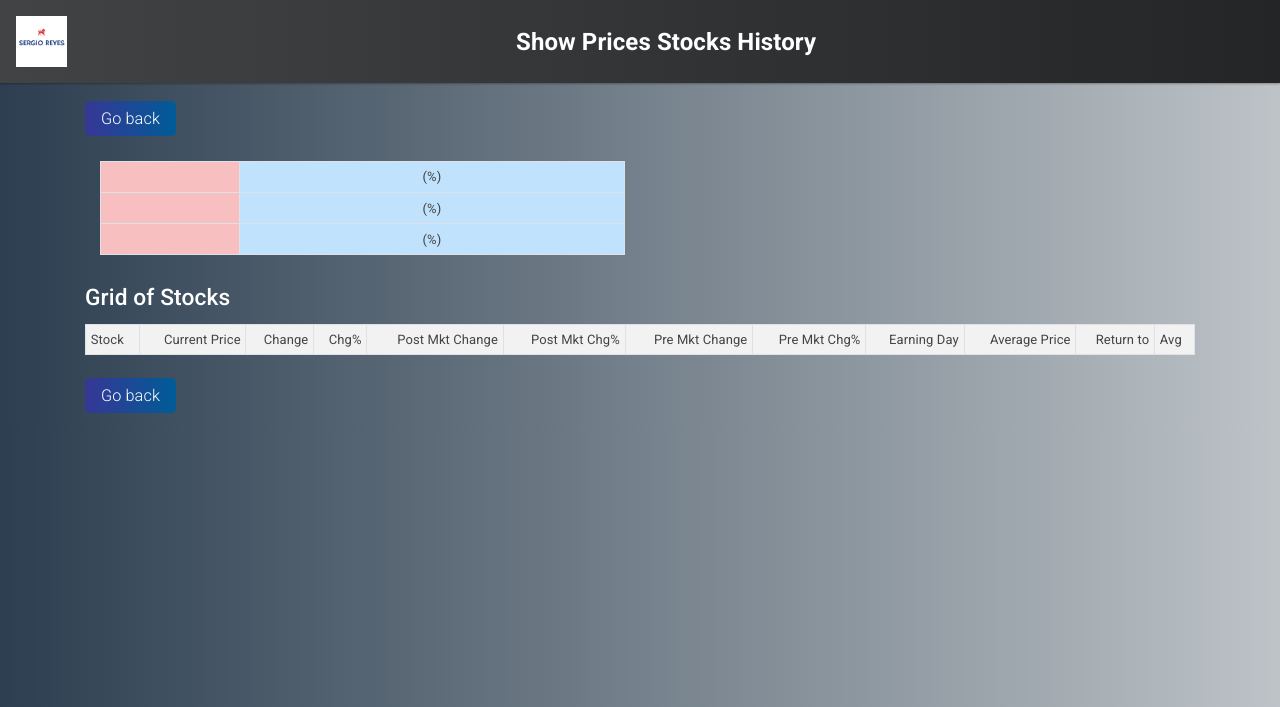
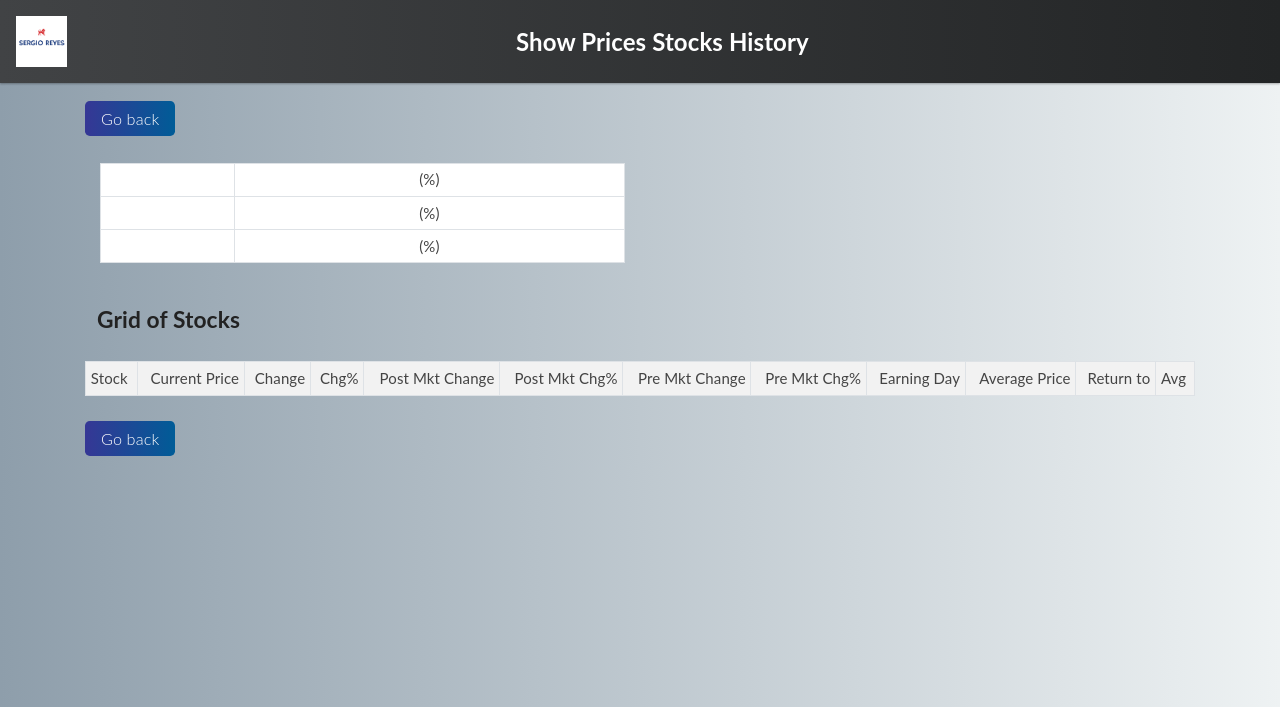
Before and after one commit to SREYES001/ShowTickerPricesHistory, a Flask app: template templates/create_stocks.html in a window 1280 px wide. Shown: the top 707 px of the page. Run offline with Flask 2, Linux system fonts and the light colour scheme; the template is opened without the code that fills it, so the values that code supplies are empty; some libraries are stand-ins or nearby versions.

Commit message:
Change structure and colors

```diff
--- a/static/css/main.css
+++ b/static/css/main.css
@@ -1,8 +1,15 @@
 body {
-    background: #bdc3c7;  /* fallback for old browsers */
-    background: -webkit-linear-gradient(to right, #2c3e50, #bdc3c7);  /* Chrome 10-25, Safari 5.1-6 */
-    background: linear-gradient(to right, #2c3e50, #bdc3c7); /* W3C, IE 10+/ Edge, Firefox 16+, Chrome 26+, Opera 12+, Safari 7+ */
-}
+    margin: 0;
+    font-family: "Lato", -apple-system, BlinkMacSystemFont, "Segoe UI", Roboto, "Helvetica Neue", Arial, sans-serif, "Apple Color Emoji", "Segoe UI Emoji", "Segoe UI Symbol";
+    font-size: 0.9375rem;
+    font-weight: 400;
+    line-height: 1.5;
+    color: #212529;
+    text-align: left;
+    background: #8e9eab; /* fallback for old browsers */
+    background: -webkit-linear-gradient(to right, #8e9eab, #eef2f3); /* Chrome 10-25, Safari 5.1-6 */
+    background: linear-gradient(to right, #8e9eab, #eef2f3); /* W3C, IE 10+/ Edge, Firefox 16+, Chrome 26+, Opera 12+, Safari 7+ */
+  }
 
 .navbar{
     background: #232526;  /* fallback for old browsers */
--- a/templates/create_stocks.html
+++ b/templates/create_stocks.html
@@ -14,23 +14,23 @@
         <table class="table table-sm bg-white table-bordered bg-white">
             <tbody>
                 <tr>
-                    <td class="table-danger" style="text-align:center"><strong
+                    <td class="table-secondary" style="text-align:center"><strong
                             class="h5 text-dark">{{ pTreeStocks['NDAQ'][0]}}</strong></td>
-                    <td class="table-primary" style="text-align:center"><strong
+                    <td class="table-light" style="text-align:center"><strong
                             class="h5 text-dark">{{ pTreeStocks['NDAQ'][1]}}</strong> {{ pTreeStocks['NDAQ'][2]}}
                         ({{ pTreeStocks['NDAQ'][3]}}%)</td>
                 </tr>
                 <tr>
-                    <td class="table-danger" style="text-align:center"><strong
+                    <td class="table-secondary" style="text-align:center"><strong
                             class="h5 text-dark">{{ pTreeStocks['DJI'][0]}}</strong></td>
-                    <td class="table-primary" style="text-align:center"><strong
+                    <td class="table-light" style="text-align:center"><strong
                             class="h5 text-dark">{{ pTreeStocks['DJI'][1]}}</strong> {{ pTreeStocks['DJI'][2]}}
                         ({{ pTreeStocks['DJI'][3]}}%)</td>
                 </tr>
                 <tr>
-                    <td class="table-danger" style="text-align:center"><strong
+                    <td class="table-secondary" style="text-align:center"><strong
                             class="h5 text-dark">{{ pTreeStocks['GSPC'][0]}}</strong></td>
-                    <td class="table-primary" style="text-align:center"><strong
+                    <td class="table-light" style="text-align:center"><strong
                             class="h5 text-dark">{{ pTreeStocks['GSPC'][1]}}</strong> {{ pTreeStocks['GSPC'][2]}}
                         ({{ pTreeStocks['GSPC'][3]}}%)</td>
                 </tr>
@@ -41,15 +41,25 @@
 <p> </p>
 {% for stock in pTreeStocks %}
 {% if pTreeStocks[stock][stock+'0'] == 'DATA_FOUND' %}
-<p> </p>
-<p class="h4 text-light">{{ stock }} <strong class="h6 text-light">{{ pTreeStocks[stock][stock+'1']}}</strong> <strong
-        class="h3 text-warning">{{ pTreeStocks[stock][stock+'4']}}</strong> <strong class="h6 ChangeColor">{{ pTreeStocks[stock][stock+'5'][5]}}</strong> <strong
-        class="h6 ChangeColor">{{ pTreeStocks[stock][stock+'5'][6]}}</strong><strong class="h6">%</strong></p>
-<p class="h6 text-light">{{ pTreeStocks[stock][stock+'2']}}</p>
-<p class="h6 text-warning">{{ pTreeStocks[stock][stock+'3'][1]}}</p>
-<p class="h6 text-light">{{ pTreeStocks[stock][stock+'5'][1]}}</p>
-<p class="h6 text-light">{{ pTreeStocks[stock][stock+'5'][4]}}</p>
+<div class="table-responsive">
 
+    <table class="table table-sm table-borderless">
+        <tbody>
+            <tr>
+                <td><strong class="h5 text-dark font-weight-bold text-left">{{ pTreeStocks[stock][stock+'1']}}({{ stock }})</strong></td>
+            </tr>
+            <tr>
+                <td><strong class="h3 text-dark font-weight-bold text-left">{{ pTreeStocks[stock][stock+'4']}}</strong> <strong class="h6 ChangeColor">{{ pTreeStocks[stock][stock+'5'][5]}}</strong> <strong class="h6 ChangeColor">{{ pTreeStocks[stock][stock+'5'][6]}}</strong><strong class="h6">%</strong></td>
+            </tr>
+            <tr>
+                <td><strong class="h6 text-dark font-weight-bold text-left">{{ pTreeStocks[stock][stock+'2']}}</strong> </td>
+            </tr>
+            <tr>
+                <td><strong class="h6 text-dark font-weight-bold text-left">{{ pTreeStocks[stock][stock+'3'][1]}}</strong> </td>
+            </tr>
+        </tbody>
+    </table>
+</div>
 <div class="table-responsive">
 
     <table class="table table-striped table-sm bg-white table-bordered bg-white">
@@ -75,7 +85,7 @@
 {% endif %}
 {% if pTreeStocks[stock][stock+'0'] == 'NO_DATA_FOUND' %}
 <p> </p>
-<p class="h4 text-light">{{ stock }}</p>
+<p class="h4 text-dark">{{ stock }}</p>
 <div class="table-responsive">
     <table class="table table-striped table-sm bg-white table-bordered bg-white">
         <thead>
@@ -97,8 +107,16 @@
 
 {% if pTreeStocks['DATES'][0] != '' %}
 <p> </p>
-<p class="h3 text-light">Grid of Stocks </p>
-<p> </p>
+<div class="table-responsive">
+
+    <table class="table table-borderless">
+        <tbody>
+            <tr>
+                <td><strong class="h3 text-dark font-weight-bold">Grid of Stocks</strong></td>
+            </tr>
+        </tbody>
+    </table>
+</div>
 <div class="table-responsive">
 
     <table class="table table-striped table-sm bg-white table-bordered bg-white">
```
